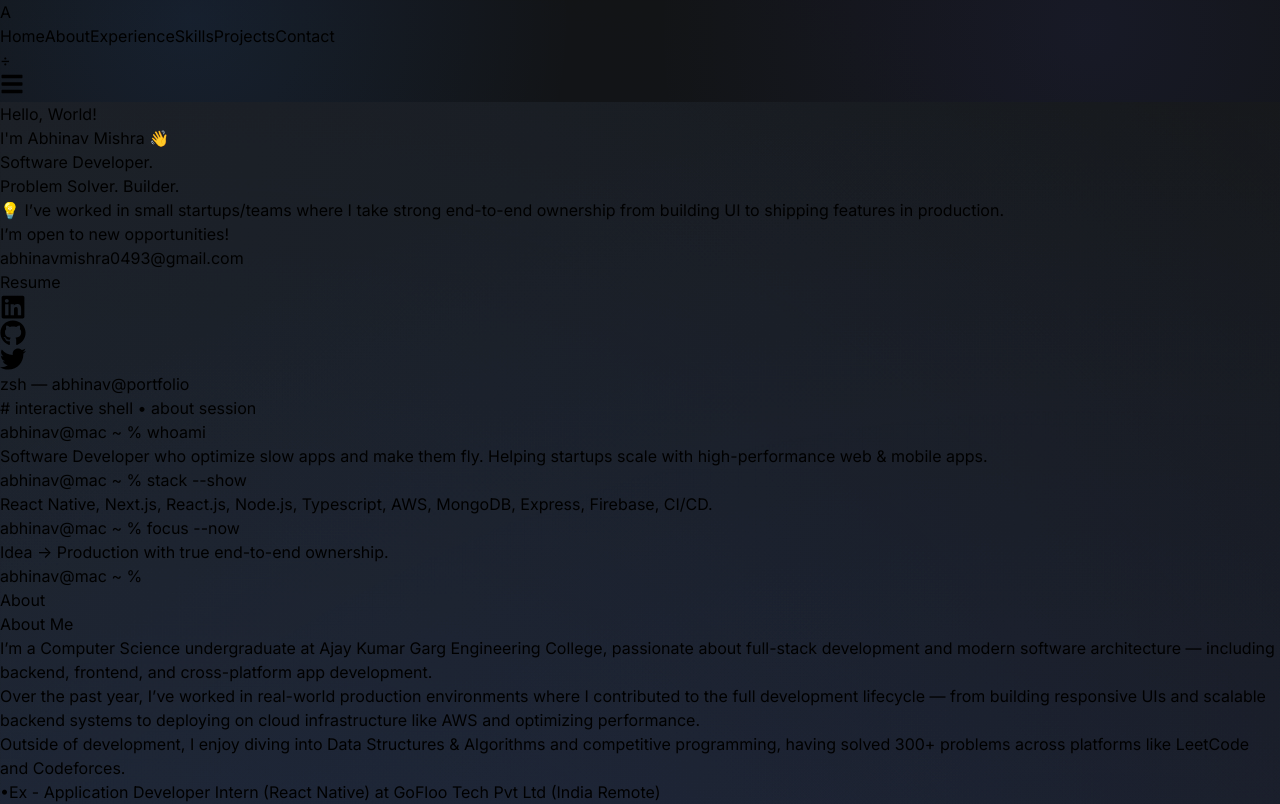
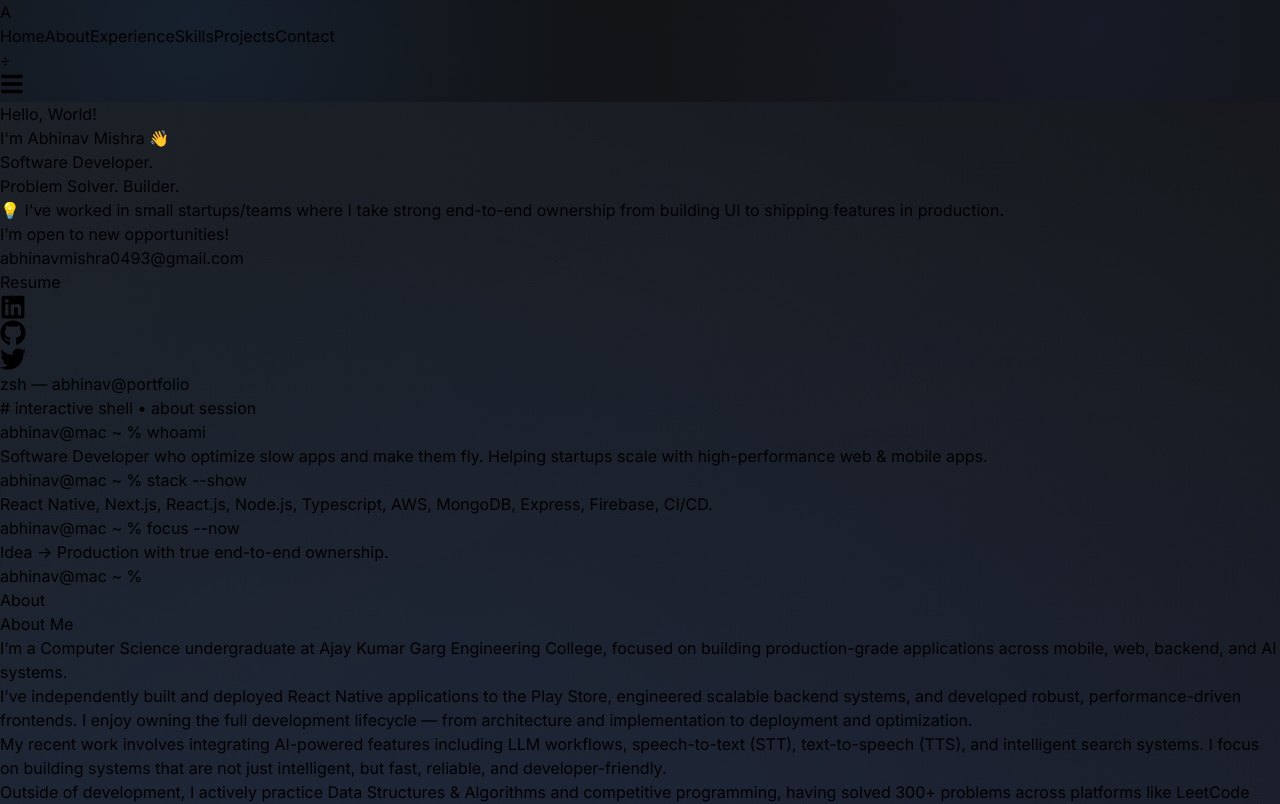
Before and after one commit to abhinav2210103/portfolio, a React (Vite) app: page / in a window 1280 px wide. Shown: the top 804 px of the page. Built offline with nearby package versions, Linux system fonts and the light colour scheme.

Commit message:
feat: update AboutSection component with enhanced description and focus on AI integration

```diff
--- a/src/Components/AboutSection.jsx
+++ b/src/Components/AboutSection.jsx
@@ -18,29 +18,34 @@ const AboutSection = React.forwardRef((props, ref) => {
           About Me
         </h2>
 
-        {/* Subtitle */}
+        {/* Description */}
         <div className="mt-10 max-w-4xl space-y-6 text-zinc-400 text-base md:text-lg leading-relaxed">
           <p>
             I’m a Computer Science undergraduate at{" "}
             <span className="text-zinc-200 font-medium">
               Ajay Kumar Garg Engineering College
             </span>
-            , passionate about full-stack development and modern software
-            architecture — including backend, frontend, and cross-platform app
-            development.
+            , focused on building production-grade applications across mobile,
+            web, backend, and AI systems.
           </p>
 
           <p>
-            Over the past year, I’ve worked in real-world production
-            environments where I contributed to the full development lifecycle —
-            from building responsive UIs and scalable backend systems to
-            deploying on cloud infrastructure like{" "}
-            <span className="text-zinc-200">AWS</span> and optimizing
-            performance.
+            I’ve independently built and deployed React Native applications to
+            the Play Store, engineered scalable backend systems, and developed
+            robust, performance-driven frontends. I enjoy owning the full
+            development lifecycle — from architecture and implementation to
+            deployment and optimization.
           </p>
 
           <p>
-            Outside of development, I enjoy diving into{" "}
+            My recent work involves integrating AI-powered features including
+            LLM workflows, speech-to-text (STT), text-to-speech (TTS), and
+            intelligent search systems. I focus on building systems that are not
+            just intelligent, but fast, reliable, and developer-friendly.
+          </p>
+
+          <p>
+            Outside of development, I actively practice{" "}
             <span className="text-zinc-200 font-medium">
               Data Structures & Algorithms
             </span>{" "}
```
